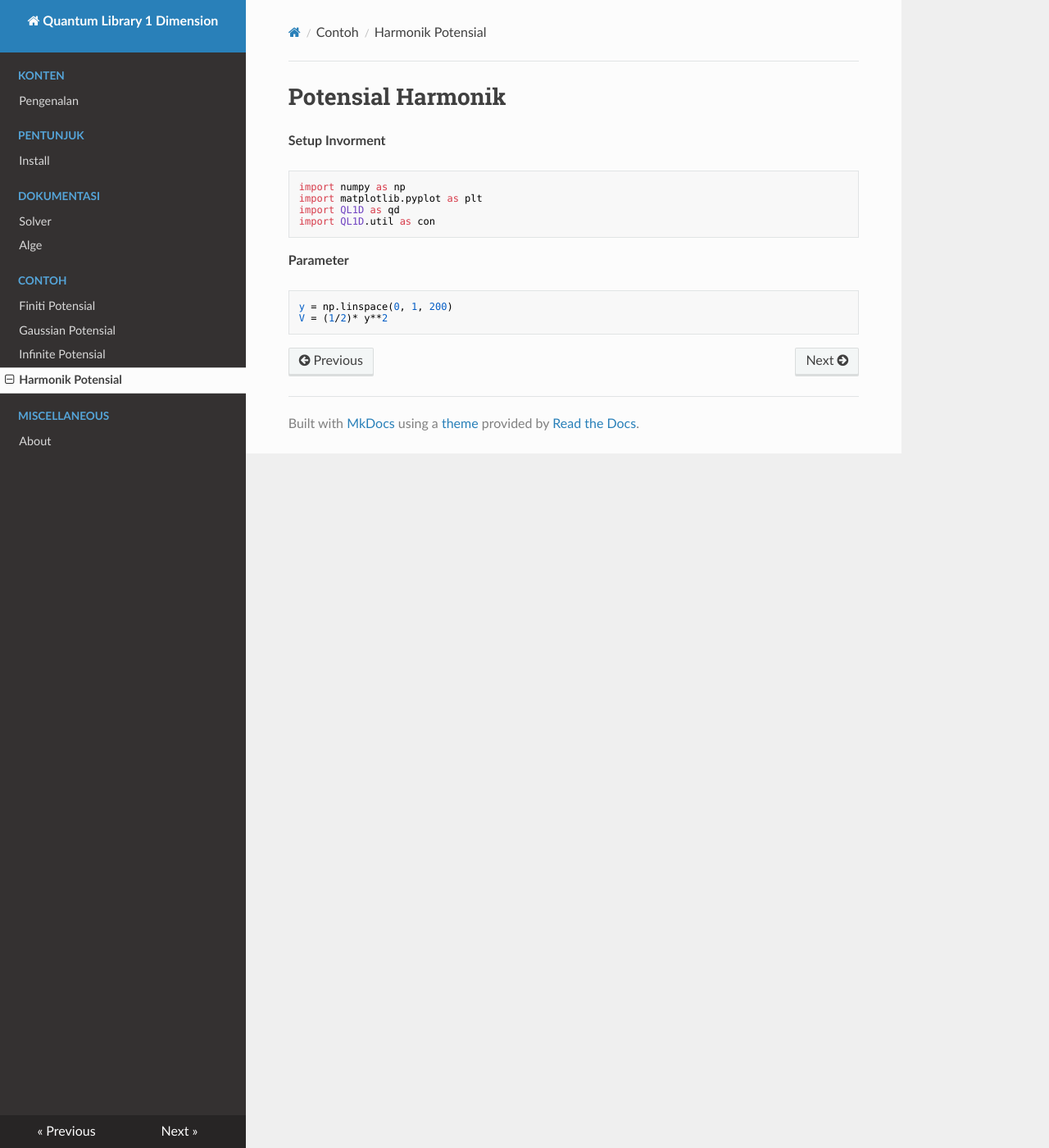
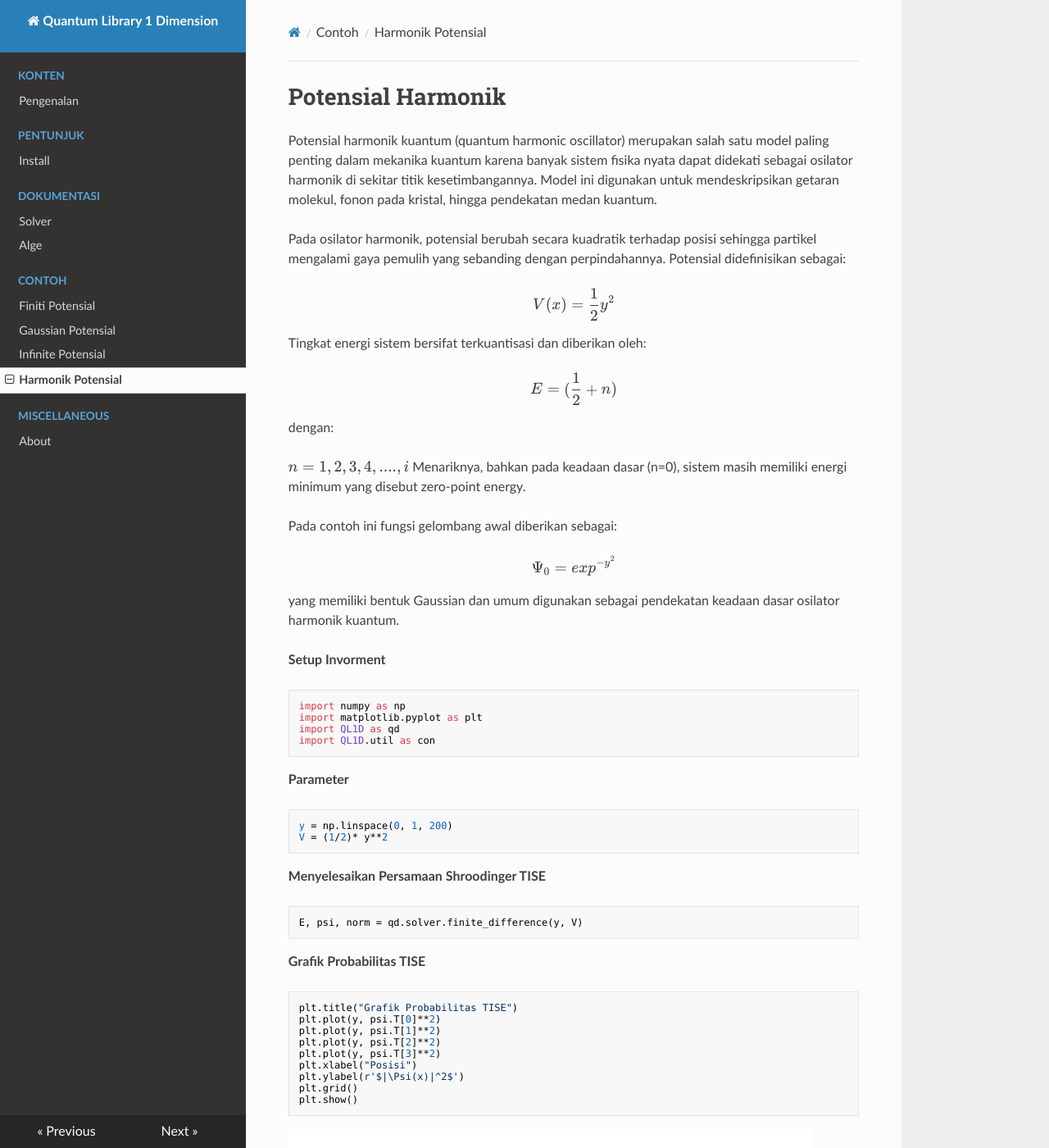
Before and after one commit to Ateng-labrador/Quantum-Project, an MkDocs documentation site: the page built from docs/contoh-harmonik.md, in a window 1280 px wide and 1400 px high. Shown: the whole window at 82% size. Built offline with MkDocs 1.6.1, drawn with Linux system fonts in a browser that asks for light colours; nearby versions of some CDN libraries; some of the changed text lies outside the part shown.

Commit message:
feat: menambahkan docs

````diff
--- a/docs/contoh-harmonik.md
+++ b/docs/contoh-harmonik.md
@@ -1,5 +1,31 @@
 # Potensial Harmonik
 
+Potensial harmonik kuantum (quantum harmonic oscillator) merupakan salah satu model paling penting dalam mekanika kuantum karena banyak sistem fisika nyata dapat didekati sebagai osilator harmonik di sekitar titik kesetimbangannya. Model ini digunakan untuk mendeskripsikan getaran molekul, fonon pada kristal, hingga pendekatan medan kuantum.
+
+Pada osilator harmonik, potensial berubah secara kuadratik terhadap posisi sehingga partikel mengalami gaya pemulih yang sebanding dengan perpindahannya. Potensial didefinisikan sebagai:
+
+$$
+V(x) = \frac{1}{2}  y^2
+$$
+
+Tingkat energi sistem bersifat terkuantisasi dan diberikan oleh:
+
+$$
+E = (\frac{1}{2} + n)
+$$
+
+dengan:
+
+$n = 1, 2, 3, 4, ...., i$
+Menariknya, bahkan pada keadaan dasar (n=0), sistem masih memiliki energi minimum yang disebut zero-point energy.
+
+Pada contoh ini fungsi gelombang awal diberikan sebagai:
+
+$$
+\Psi_0 = exp^{-y^2}
+$$
+
+yang memiliki bentuk Gaussian dan umum digunakan sebagai pendekatan keadaan dasar osilator harmonik kuantum.
 
 **Setup Invorment**
 ```
@@ -14,3 +40,73 @@ import QL1D.util as con
 y = np.linspace(0, 1, 200)
 V = (1/2)* y**2
 ```
+
+
+**Menyelesaikan Persamaan Shroodinger TISE**
+
+```
+E, psi, norm = qd.solver.finite_difference(y, V)
+```
+
+**Grafik Probabilitas TISE**
+```
+plt.title("Grafik Probabilitas TISE")
+plt.plot(y, psi.T[0]**2)
+plt.plot(y, psi.T[1]**2)
+plt.plot(y, psi.T[2]**2)
+plt.plot(y, psi.T[3]**2)
+plt.xlabel("Posisi")
+plt.ylabel(r'$|\Psi(x)|^2$')
+plt.grid()
+plt.show()
+```
+![Potensial Harmonik](assets/harmonik/Probabilitas%20TISE.png)
+
+
+**Grafik Probabilitas TDSE**
+```
+
+plt.title("Grafik Probabilitas TDSE")
+plt.plot(y, abs(g)**2)
+plt.xlabel("Posisi")
+plt.ylabel(r'$|\Psi(x,t)|^2$')
+plt.grid()
+plt.show()
+```
+![Potensial Harmonik](assets/harmonik/Probabilitas%20TDSE.png)
+
+**Perbandingan hasil analitik dan numerik**
+```
+x = np.array([i for i in range(1, 10, 1)])
+E_analitik = x + 0.5
+```
+
+```
+E[:5]
+```
+
+```
+[1.49960533 2.49897379 3.49802729 4.4967749  5.49528041]
+```
+
+```
+E_analitik
+```
+
+```
+[1.5 2.5 3.5 4.5 5.5]
+```
+
+**Grafik Energi Analitik Dan Numerik**
+```
+plt.title("Grafik Perbandingan Energi")
+plt.bar([i for i in range(1, 10, 1)], E[1:10], label='Numerik')
+plt.plot(x, E_analitik, 'ro--',label='Analitik')
+plt.xlabel("Posisi")
+plt.ylabel("Energi")
+plt.legend()
+plt.grid()
+plt.show()
+```
+
+![Potensial Harmonik](assets/harmonik/Grafik%20Energi%20Harmonik.png)
--- a/tempCodeRunnerFile.py
+++ /dev/null
@@ -1,4 +0,0 @@
-plt.plot(psi.T[0]**2)
-plt.plot(psi.T[1]**2)
-plt.plot(psi.T[2]**2)
-plt.plot(psi.T[3]**2)
````
Also changed, not shown: docs/contoh-finite.md (+13 -9 lines), docs/contoh-gaussian.md (+3 -1 lines), docs/contoh-infinite.md (+6 -2 lines), finitesquarewell.py (deleted, +0 -14 lines), gaussian.py (deleted, +0 -38 lines), infiniteSquareWell.py (deleted, +0 -16 lines), testingbase.py (deleted, +0 -38 lines), theharmonicoscilator.py (deleted, +0 -16 lines), docs/assets/harmonik/Grafik Energi Harmonik.png (added), docs/assets/harmonik/Probabilitas TDSE.png (added), docs/assets/harmonik/Probabilitas TISE.png (added).
